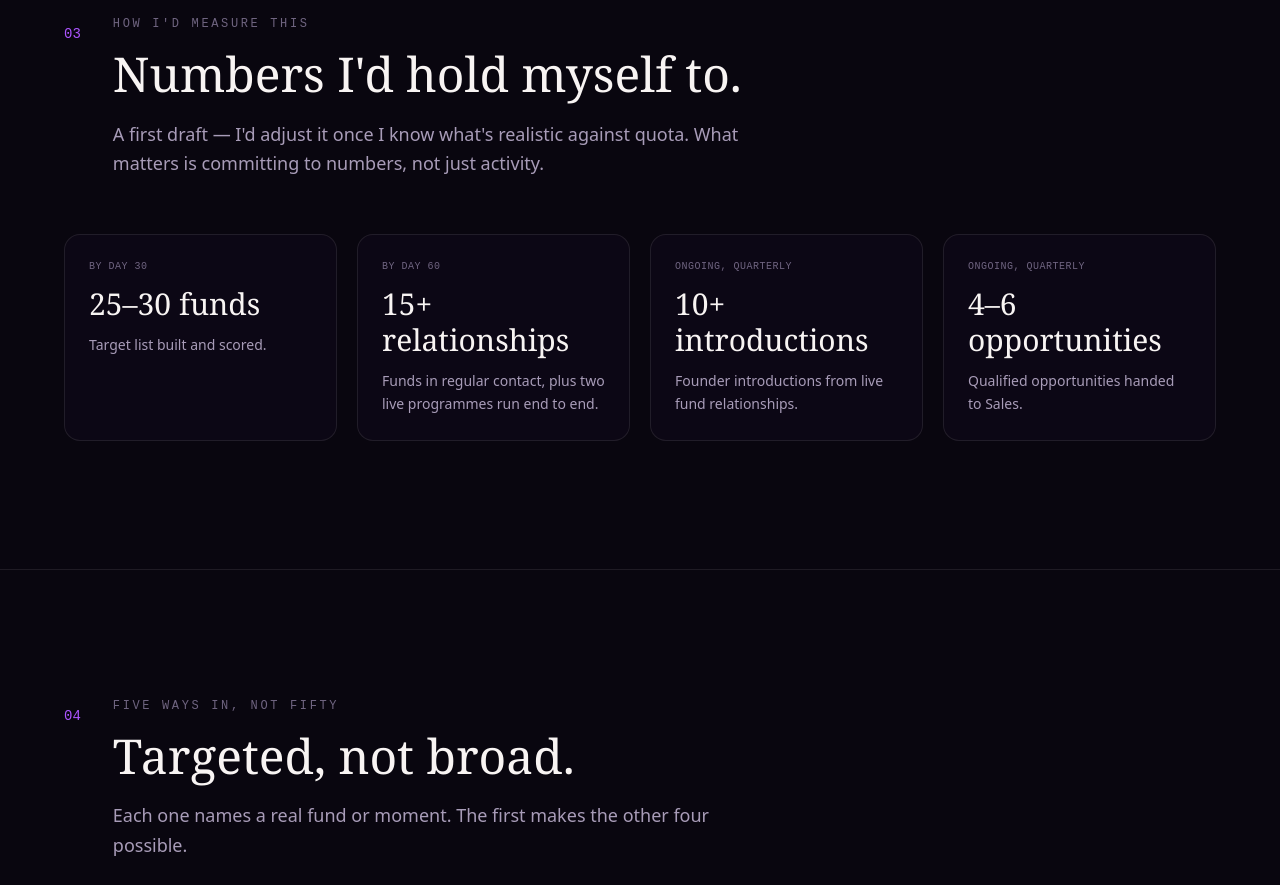
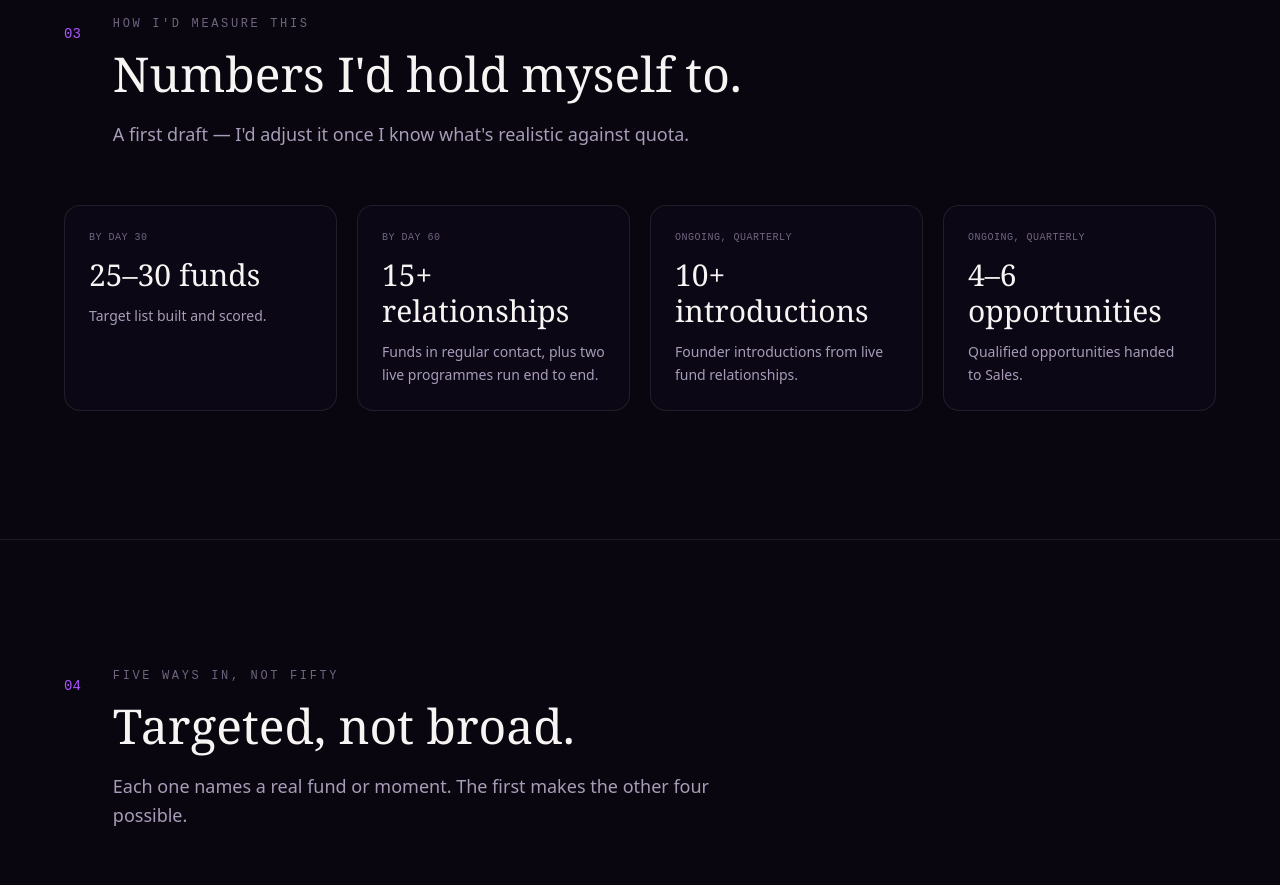
Before and after one commit to Laura-Corrigan/EMEA-VC-Partnership-Project, a Next.js app: page / in a window 1280 px wide. Shown: the part 2860-3745 px from the top of the page. Built offline with nearby package versions, Linux system fonts and the light colour scheme.

Commit message:
Add files via upload

```diff
--- a/components/SuccessMetrics.tsx
+++ b/components/SuccessMetrics.tsx
@@ -11,7 +11,7 @@ export function SuccessMetrics() {
       index="03"
       eyebrow="How I'd measure this"
       title="Numbers I'd hold myself to."
-      lede="A first draft — I'd adjust it once I know what's realistic against quota. What matters is committing to numbers, not just activity."
+      lede="A first draft — I'd adjust it once I know what's realistic against quota."
       wide
     >
       <div className="grid grid-cols-1 gap-5 sm:grid-cols-2 lg:grid-cols-4">
```
